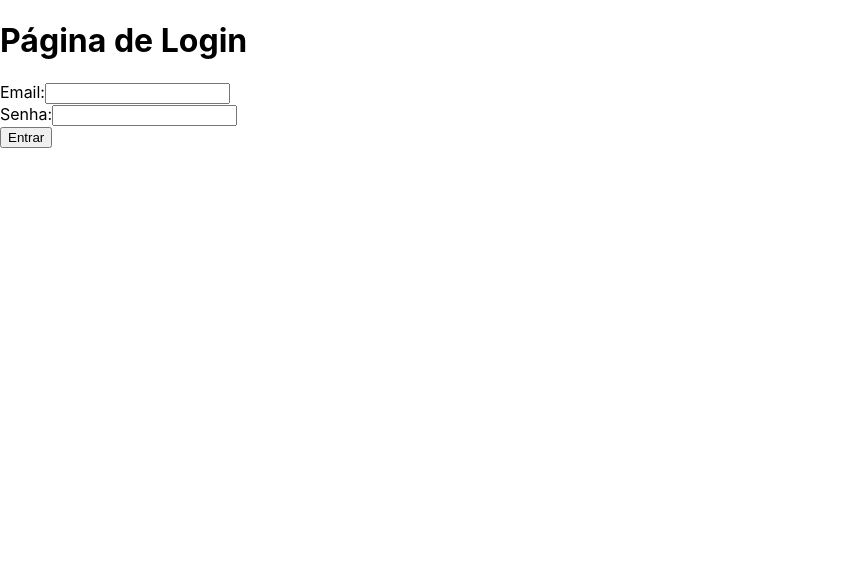
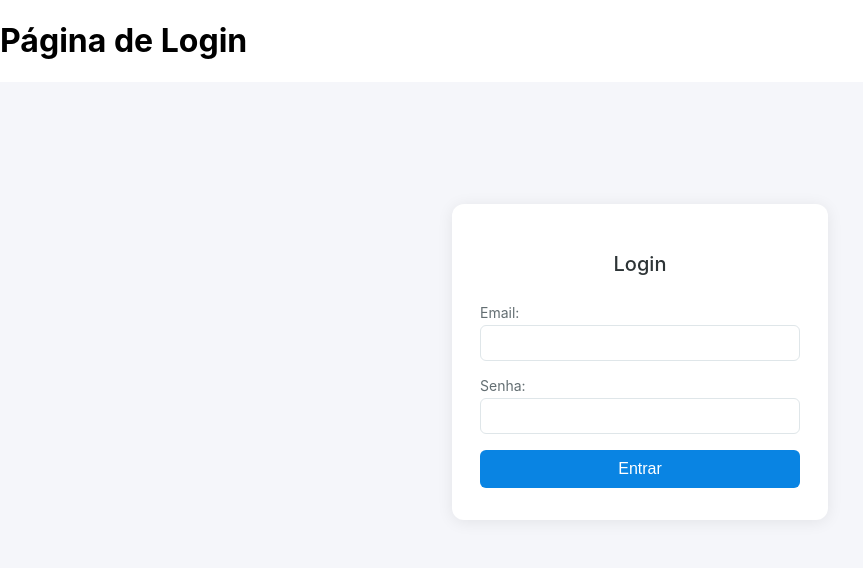
Before and after one commit to Leosansu/login-autenticacao-frontend, a React (Create React App) app: page / in a window 1280 px wide. Shown: the top 568 px of the page, without its empty margins (0-863 px from the left). Built offline with nearby package versions, Linux system fonts and the light colour scheme.

Commit message:
style: centralização e ajuste visual do título do formulário de login

```diff
--- /dev/null
+++ b/src/components/LoginForm.css
@@ -0,0 +1,73 @@
+.login-container {
+  display: flex;
+  justify-content: center;
+  align-items: center;
+  min-height: 70vh;
+  background: #f5f6fa;
+}
+
+.login-form {
+  background: #fff;
+  padding: 32px 28px;
+  border-radius: 12px;
+  box-shadow: 0 2px 16px rgba(0,0,0,0.08);
+  width: 320px;
+  display: flex;
+  flex-direction: column;
+  gap: 16px;
+}
+
+.login-form h2 {
+  text-align: center;
+  margin-bottom: 12px;
+  color: #2d3436;
+  font-size: 20px; /* Diminua o tamanho da fonte aqui */
+  font-weight: 500; /* Opcional: deixa menos "grossa" */
+}
+
+.form-group {
+  display: flex;
+  flex-direction: column;
+  gap: 4px;
+}
+
+.login-form label {
+  font-size: 14px;
+  color: #636e72;
+}
+
+.login-form input {
+  padding: 8px;
+  border: 1px solid #dfe6e9;
+  border-radius: 6px;
+  font-size: 16px;
+  outline: none;
+  transition: border 0.2s;
+}
+
+.login-form input:focus {
+  border: 1.5px solid #0984e3;
+}
+
+.login-form button {
+  padding: 10px;
+  background: #0984e3;
+  color: #fff;
+  border: none;
+  border-radius: 6px;
+  font-size: 16px;
+  cursor: pointer;
+  transition: background 0.2s;
+}
+
+.login-form button:disabled {
+  background: #b2bec3;
+  cursor: not-allowed;
+}
+
+.error-message {
+  color: #d63031;
+  text-align: center;
+  margin-top: 8px;
+  font-size: 14px;
+}
--- a/src/components/LoginForm.tsx
+++ b/src/components/LoginForm.tsx
@@ -1,5 +1,6 @@
 import React, { useState } from 'react';
 import { login } from '../services/authService';
+import './LoginForm.css'; // Adicione este import para usar um CSS externo
 
 const LoginForm: React.FC = () => {
   const [email, setEmail] = useState('');
@@ -13,7 +14,6 @@ const LoginForm: React.FC = () => {
     setCarregando(true);
     try {
       const resposta = await login({ email, password });
-      // Aqui você pode salvar o token no localStorage ou contexto, se desejar
       alert('Login realizado com sucesso! Token: ' + resposta.token);
     } catch (err: any) {
       setErro(err.message || 'Erro ao fazer login');
@@ -23,8 +23,10 @@ const LoginForm: React.FC = () => {
   };
 
   return (
-    <form onSubmit={handleSubmit}>
-      <div>
+    <div className="login-container">
+      <form className="login-form" onSubmit={handleSubmit}>
+        <h2>Login</h2>
+        <div className="form-group">
           <label>Email:</label>
           <input
             type="email"
@@ -33,7 +35,7 @@ const LoginForm: React.FC = () => {
             required
           />
         </div>
-      <div>
+        <div className="form-group">
           <label>Senha:</label>
           <input
             type="password"
@@ -45,8 +47,9 @@ const LoginForm: React.FC = () => {
         <button type="submit" disabled={carregando}>
           {carregando ? 'Entrando...' : 'Entrar'}
         </button>
-      {erro && <p style={{ color: 'red' }}>{erro}</p>}
+        {erro && <p className="error-message">{erro}</p>}
       </form>
+    </div>
   );
 };
 
```
Lines whose indentation alone changed are shown as unchanged.
